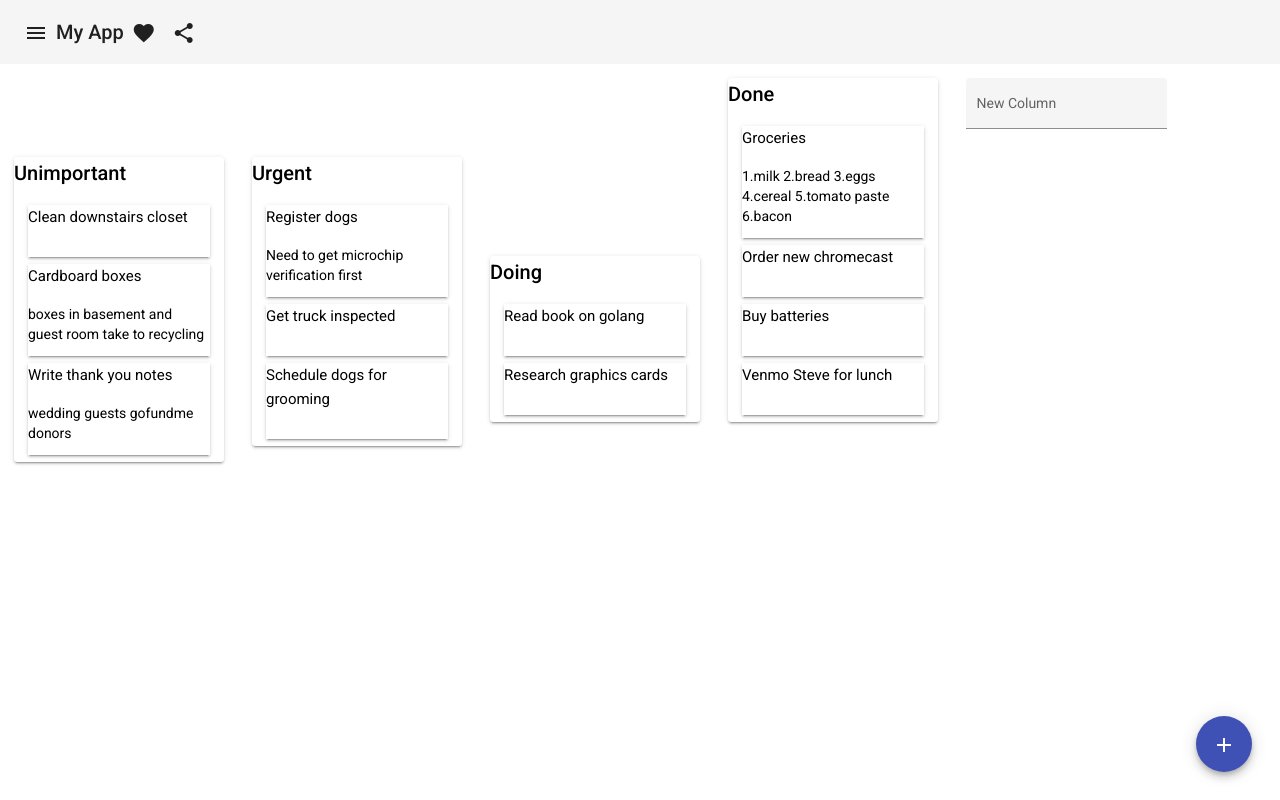
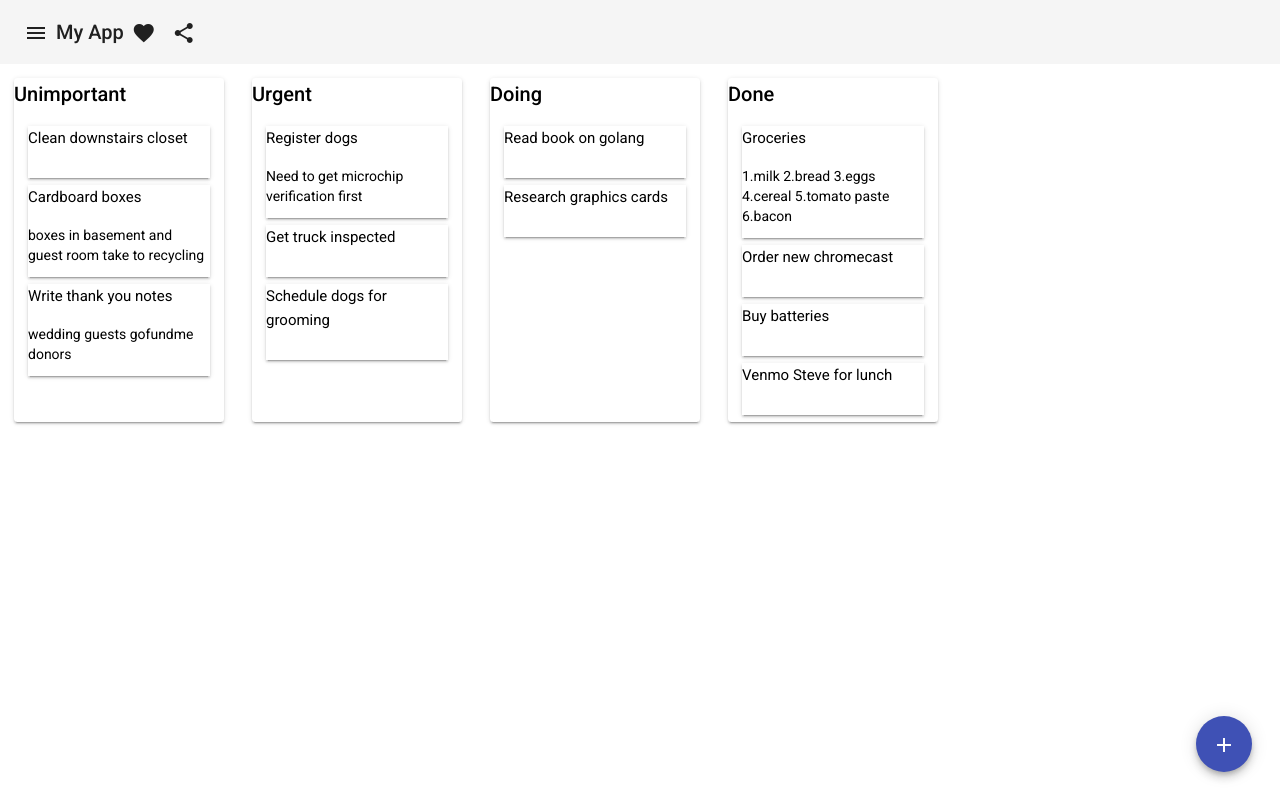
Before and after one commit to tysmithnet/learn-angular-dropndrop, an Angular app in the folder todoapp/: page / in a window 1280 px wide. Built offline with nearby package versions, Linux system fonts and the light colour scheme.

Commit message:
Make drag and drop actual move the card

```diff
--- a/todoapp/src/app/app.component.css
+++ b/todoapp/src/app/app.component.css
@@ -6,22 +6,15 @@
 
 .column-container {
     display: flex;
-    align-items: flex-start;
-    min-width: 1vw;
-    min-height: 20em;
-}
-
-.column-list-group {
-    display: inline-block;
 }
 
 .column {
+    background-color: white;
+    border-radius: .25em;
+    display: inline-block;
+    margin: 1em;
+    max-width: 15em;
     min-width: 15em;
-    max-width: 15em;
-    height: 100%;
-    margin: 1em;
-    display: inline-block;
-    border-radius: .25em;
 }
 
 .card {
--- a/todoapp/src/app/app.component.html
+++ b/todoapp/src/app/app.component.html
@@ -34,15 +34,15 @@
   </mat-menu>
 </mat-toolbar>
 
-<div class="column-container" cdkDropList>
-  <div cdkDropListGroup class="column-list-group">
+<div cdkDropList>
+  <div cdkDropListGroup class="column-container">
     <div
       *ngFor="let column of selectedBoard?.columns"
       class="column mat-elevation-z2"
       cdkDrag
     >
       <h2>{{ column.title }}</h2>
-      <div cdkDropList [cdkDropListData]="column?.cards">
+      <div cdkDropList [cdkDropListData]="column?.cards" (cdkDropListDropped)="drop($event)">
         <div
           class="card mat-elevation-z2"
           *ngFor="let card of column?.cards"
@@ -55,12 +55,6 @@
       </div>
     </div>
   </div>
-  <div class="column">
-    <mat-form-field appearance="fill">
-      <mat-label>New Column</mat-label>
-      <input matInput placeholder="Placeholder" [(ngModel)]="newColumnText" />
-    </mat-form-field>
-  </div>
 </div>
 
 <button
--- a/todoapp/src/app/app.component.ts
+++ b/todoapp/src/app/app.component.ts
@@ -19,7 +19,9 @@ export class AppComponent implements OnInit{
     // get boards
     this.selectBoard(DUMMY_BOARDS[0])
   }
-  drop(event: CdkDragDrop<string[]>) {
+  drop(event: CdkDragDrop<Card[] | undefined>) {
+    if(!event.container.data) return;
+    if(!event.previousContainer.data) return;
     if (event.previousContainer === event.container) {
       moveItemInArray(event.container.data, event.previousIndex, event.currentIndex);
     } else {
```
